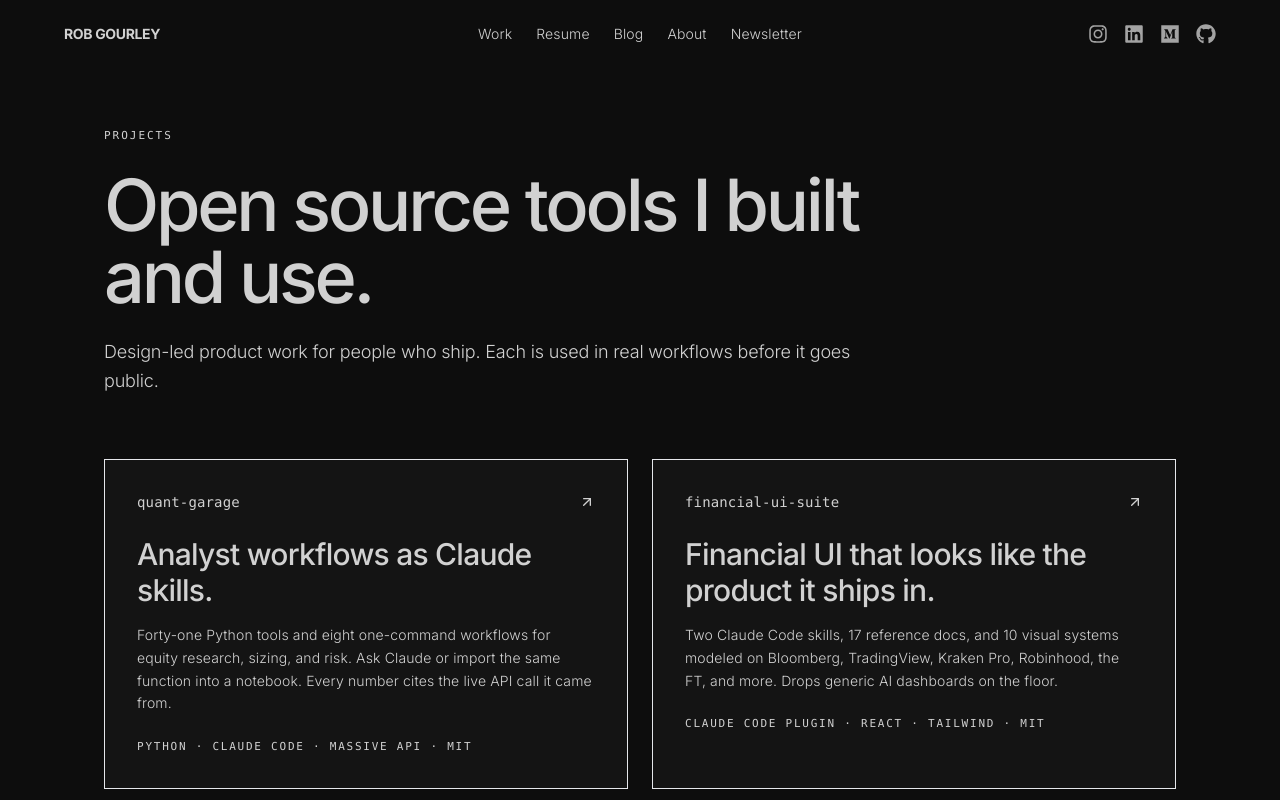
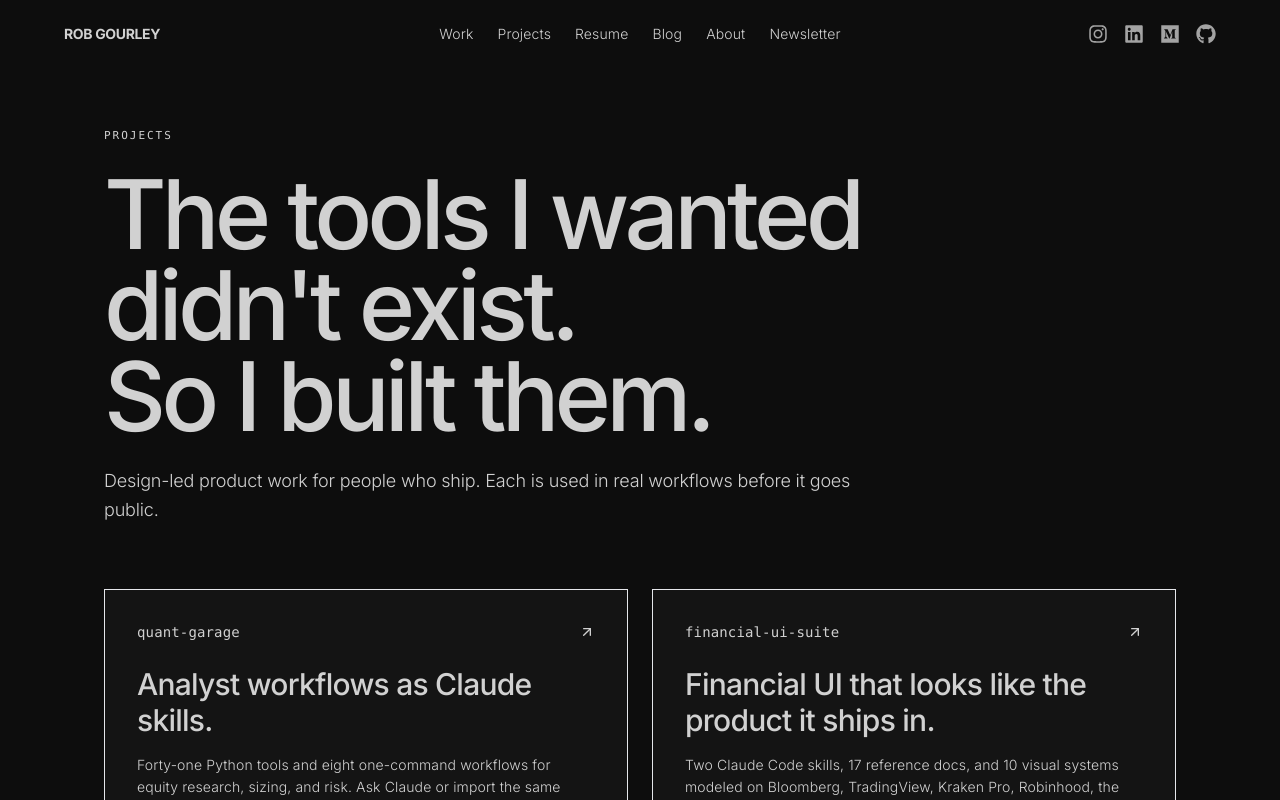
Before and after one commit to rgourley/portfolio, a Next.js app: page /projects in a window 1280 px wide. Shown: the top 800 px of the page. Built offline with nearby package versions, Linux system fonts and the light colour scheme; no server answers.

Commit message:
feat: add Projects nav item and rewrite /projects headline

```diff
--- a/app/projects/page.tsx
+++ b/app/projects/page.tsx
@@ -50,8 +50,8 @@
           <div className="font-mono text-[11px] uppercase tracking-[0.18em] text-foreground/45 mb-6">
             Projects
           </div>
-          <h1 className="font-display text-5xl md:text-6xl lg:text-7xl font-medium leading-[0.98] tracking-[-0.035em] mb-6">
-            Open source tools I built and use.
+          <h1 className="font-display text-5xl md:text-7xl lg:text-8xl font-medium leading-[1.0] tracking-[-0.02em] mb-6">
+            The tools I wanted didn't exist.<br />So I built them.
           </h1>
           <p className="text-lg text-foreground/65 font-light leading-relaxed">
             Design-led product work for people who ship. Each is used in real workflows before it goes public.
--- a/components/Navbar.tsx
+++ b/components/Navbar.tsx
@@ -51,6 +51,7 @@
             {/* Desktop Navigation - Centered */}
             <div className="hidden md:flex items-center gap-6 absolute left-1/2 -translate-x-1/2">
               <Link href="/work" className="text-sm font-light text-foreground/60 hover:text-foreground transition-colors">Work</Link>
+              <Link href="/projects" className="text-sm font-light text-foreground/60 hover:text-foreground transition-colors">Projects</Link>
               <Link href="/resume" className="text-sm font-light text-foreground/60 hover:text-foreground transition-colors">Resume</Link>
               <Link href="/blog" className="text-sm font-light text-foreground/60 hover:text-foreground transition-colors">Blog</Link>
               <Link href="/about" className="text-sm font-light text-foreground/60 hover:text-foreground transition-colors">About</Link>
@@ -137,6 +138,13 @@
                   Work
                 </Link>
                 <Link
+                  href="/projects"
+                  className="text-lg font-light text-foreground/80 hover:text-foreground transition-colors py-2"
+                  onClick={() => setIsMobileMenuOpen(false)}
+                >
+                  Projects
+                </Link>
+                <Link
                   href="/resume"
                   className="text-lg font-light text-foreground/80 hover:text-foreground transition-colors py-2"
                   onClick={() => setIsMobileMenuOpen(false)}
```
